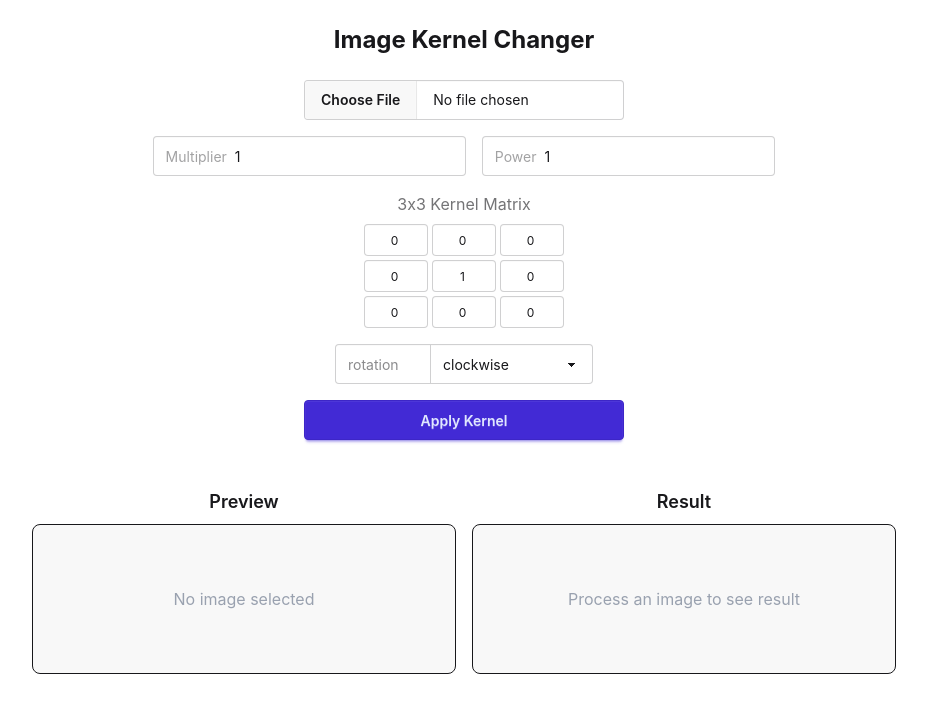
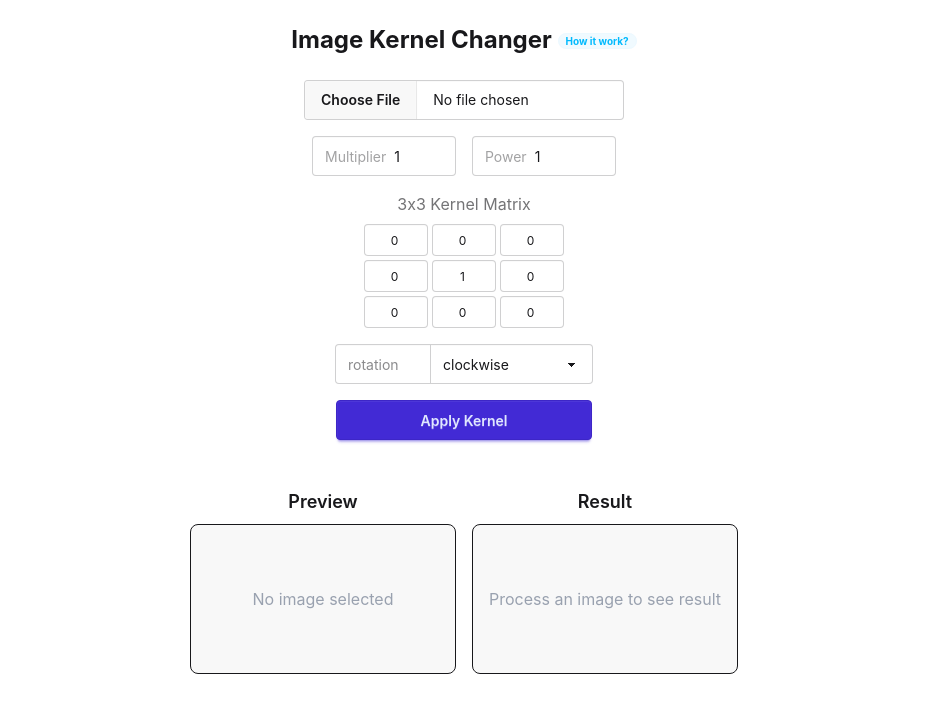
Before and after one commit to mininxd/kernel-matrix, a website built with Vite: page index.html in a window 1280 px wide. Shown: the whole page, without its empty margins (176-1103 px from the left). Built offline with nearby package versions, Linux system fonts and the light colour scheme; files whose address does not match are found by name.

Commit message:
add help modal

```diff
--- a/index.html
+++ b/index.html
@@ -7,7 +7,9 @@
     <title>Image Kernel Changer</title>
   </head>
   <body class="px-2 my-4">
-    <h1 class="p-2 text-2xl text-center font-bold">Image Kernel Changer</h1>
+    <h1 class="p-2 text-2xl text-center font-bold">Image Kernel Changer
+    <span class="badge badge-xs badge-soft badge-info" onclick="matrix_help.showModal()">How it work?</span>
+    </h1>
     <div class="flex flex-col items-center gap-4 p-4 max-w-4xl mx-auto">
       <input
         id="file-input"
@@ -16,16 +18,15 @@
         accept="image/*"
       />
 
-      <div class="flex flex-row gap-4 justify-center w-full">
-        <div class="form-control">
-          <label class="input">
+      <div class="flex flex-row gap-4 justify-center">
+        <div>
+          <label class="input md:w-36">
             <span class="opacity-40">Multiplier</span>
             <input id="multiplier" type="number" step="0.0001" value="1" />
           </label>
         </div>
-        <div class="form-control">
-          <label class="input"
-            ><span class="opacity-40">Power</span>
+        <div>
+          <label class="input md:w-36"><span class="opacity-40">Power</span>
             <input id="power" type="number" placeholder="Power" value="1" />
           </label>
         </div>
@@ -103,13 +104,13 @@
           <option>counter clockwise</option>
         </select>
       </div>
-      <div class="flex gap-2 w-full max-w-xs">
-        <button id="apply-btn" class="btn btn-primary w-full">
+      <div class="flex justify-center w-full max-w-xs">
+        <button id="apply-btn" class="btn btn-primary btn-wide">
           Apply Kernel
         </button>
       </div>
 
-      <div class="grid grid-cols-2 gap-4 w-full mt-8">
+      <div class="grid grid-cols-2 gap-4 mt-8">
         <div class="flex flex-col items-center">
           <h2 class="text-lg font-semibold mb-2">Preview</h2>
           <div
@@ -146,5 +147,14 @@
     </div>
 
     <script type="module" src="/src/main.js"></script>
+
+<dialog id="matrix_help" class="modal">
+  <div class="modal-box">
+    <img src="/matrix.gif">
+  </div>
+  <form method="dialog" class="modal-backdrop">
+    <button>close</button>
+  </form>
+</dialog>
   </body>
 </html>
--- a/src/main.js
+++ b/src/main.js
@@ -21,7 +21,7 @@ resultImg.addEventListener("click", () => {
 
   const link = document.createElement("a");
   const randomName =
-    "blur-" + Math.random().toString(36).substring(2, 9) + ".png";
+  Math.random().toString(36).substring(2, 9) + ".png";
   link.download = randomName;
   link.href = resultImg.src;
   link.click();
@@ -80,7 +80,7 @@ fileInput.addEventListener("change", (e) => {
         resultImg.classList.add("hidden");
         resultPlaceholder.classList.remove("hidden");
       };
-      img.src = event.target.result;
+      img.src = event.target.result
     };
     reader.readAsDataURL(file);
   }
```
Also changed, not shown: public/matrix.gif (added).
